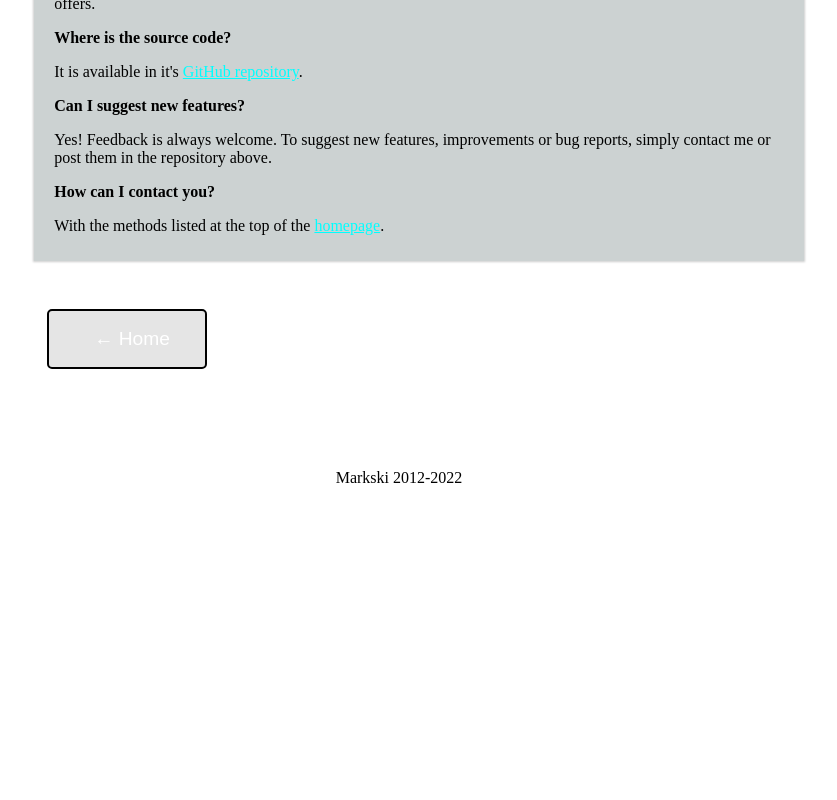
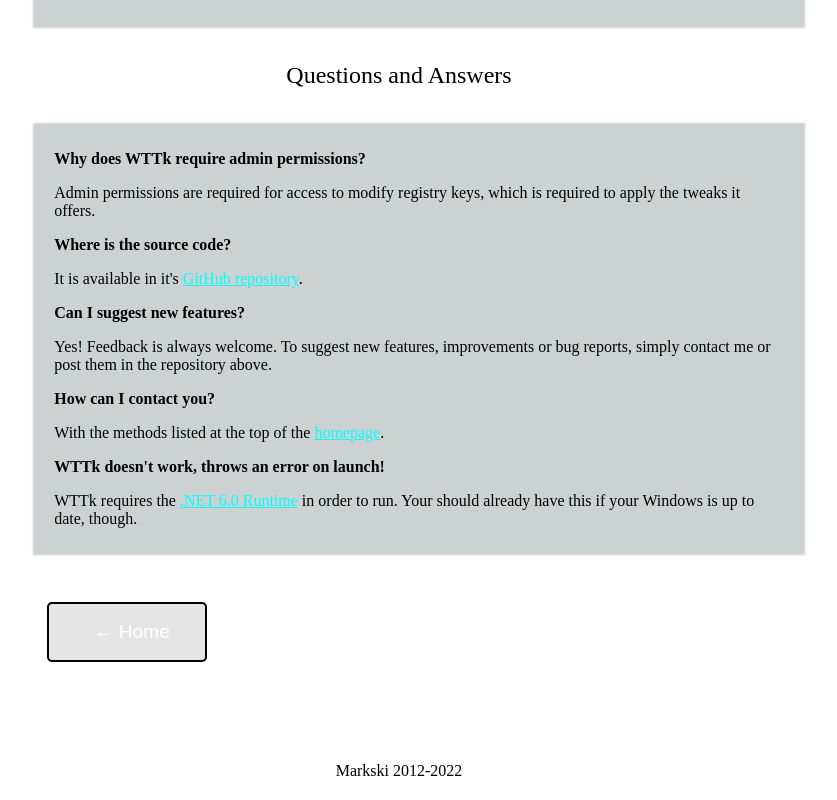
Before and after one commit to markski1/markski.ar, a Next.js app: page /wttk in a window 1280 px wide. Shown: the part 1573-2373 px from the top of the page, without its empty margins (241-1078 px from the left). Before the commit the page ends 2080 px from the top, so only its background shows below. Built offline with nearby package versions, Linux system fonts and the light colour scheme.

Commit message:
update wttk page

```diff
--- a/components/layout.tsx
+++ b/components/layout.tsx
@@ -25,6 +25,7 @@ export default function Layout({ children, home=false, func=function() {} }) {
 								src="/images/profile.png"
 								width={144}
 								height={144}
+								alt="logo"
 								/>
 						</a>
 					</Link>
--- a/pages/index.tsx
+++ b/pages/index.tsx
@@ -118,7 +118,7 @@ export default function Home() {
 			<hr />
 			<PrintEntry
 				title = 'vModData'
-				url = 'https://github.com/markski1/SAMP-tireFuncs'
+				url = 'https://github.com/markski1/SAMP-vModData'
 				text = 'Library to obtain information about vehicle components in SA-MP.'
 			/>
 			<hr />
--- a/pages/wttk.tsx
+++ b/pages/wttk.tsx
@@ -88,6 +88,14 @@ export default function Page() {
 				<p>
 					With the methods listed at the top of the <Link href="/"><a style={{color: 'cyan'}}>homepage</a></Link>.
 				</p>
+				<p>
+					<b>
+						WTTk doesn't work, throws an error on launch!
+					</b>
+				</p>
+				<p>
+					WTTk requires the  <Link href="https://dotnet.microsoft.com/en-us/download/dotnet/6.0/runtime"><a style={{color: 'cyan'}}>.NET 6.0 Runtime</a></Link> in order to run. Your should already have this if your Windows is up to date, though.
+				</p>
 			</div>
 		</Layout>
 		</>
```
Also changed, not shown: public/images/wttk.png.
